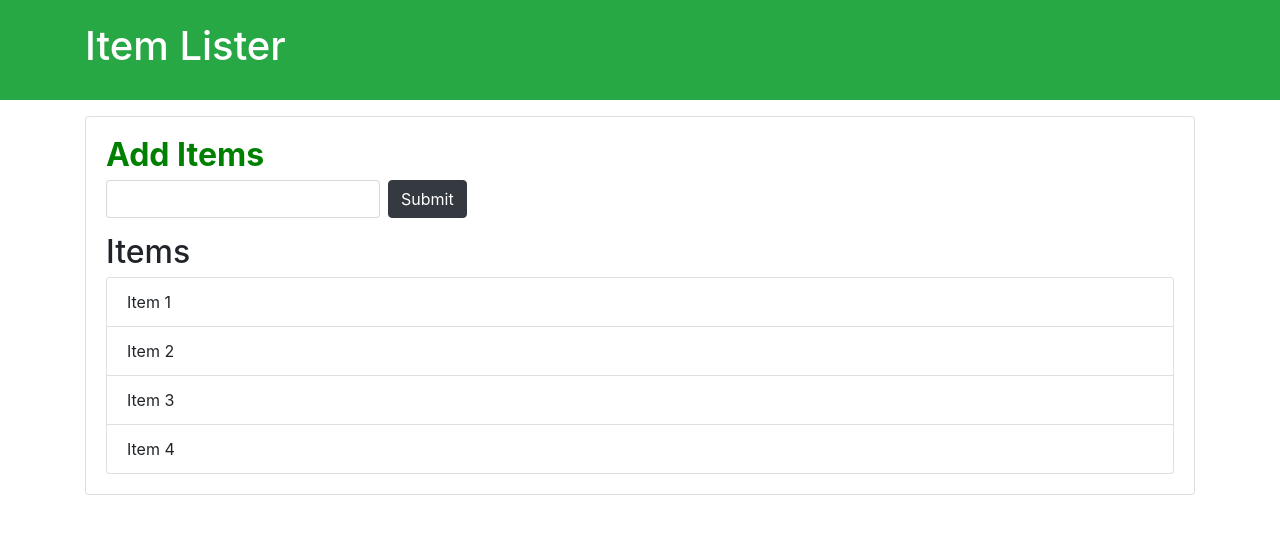
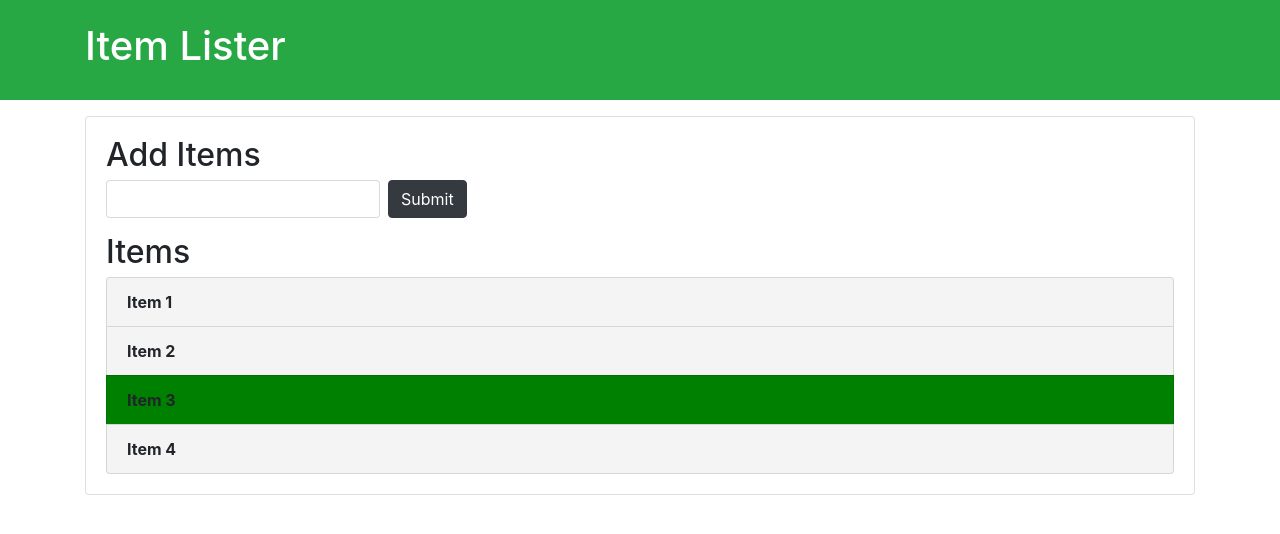
Before and after one commit to kvRaghavendra02/Sharpner, a plain HTML site: page index.html in a window 1280 px wide. Drawn offline with nearby package versions, Linux system fonts and the light colour scheme.

Commit message:
Dom intro get element by class name

```diff
--- a/dom.js
+++ b/dom.js
@@ -17,8 +17,23 @@
 //headerTitle.style.borderBottom = 'solid 3px #000';
 //header.style.borderBottom = 'solid 3px #000';
 
+
+// var headeritem = document.getElementById('h2-header');
+// console.log(item);
+// headeritem.style.fontWeight = 'bold';
+// headeritem.style.fontStyle = 'italic';
+// headeritem.style.color = 'green';
+
+
+
 //GETELEMENTBYCLASS //
-var item = document.getElementsByClassName('title');
-//console.log(item);
-item[0].style.fontWeight = 'bold';
-item[0].style.color = 'green';
+var item = document.getElementsByClassName('list-group-item');
+console.log(item);
+
+
+for(var i=0; i<item.length;i++)
+{
+    item[i].style.fontWeight = 'bold';
+    item[i].style.backgroundColor="#f4f4f4";
+}
+item[2].style.backgroundColor="green";
--- a/index.html
+++ b/index.html
@@ -15,7 +15,7 @@
   </header>
   <div class="container">
    <div id="main" class="card card-body">
-    <h2 class="title">Add Items</h2>
+    <h2  id="h2-header"class="title">Add Items</h2>
     <form class="form-inline mb-3">
       <input type="text" class="form-control mr-2">
       <input type="submit" class="btn btn-dark" value="Submit">
```
